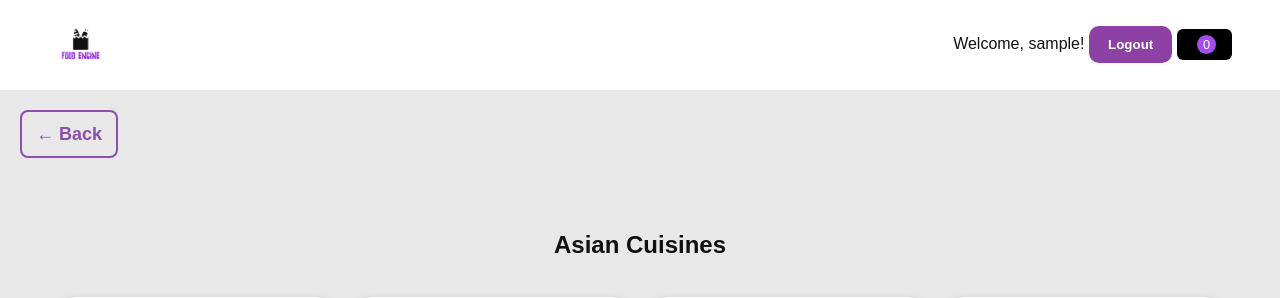
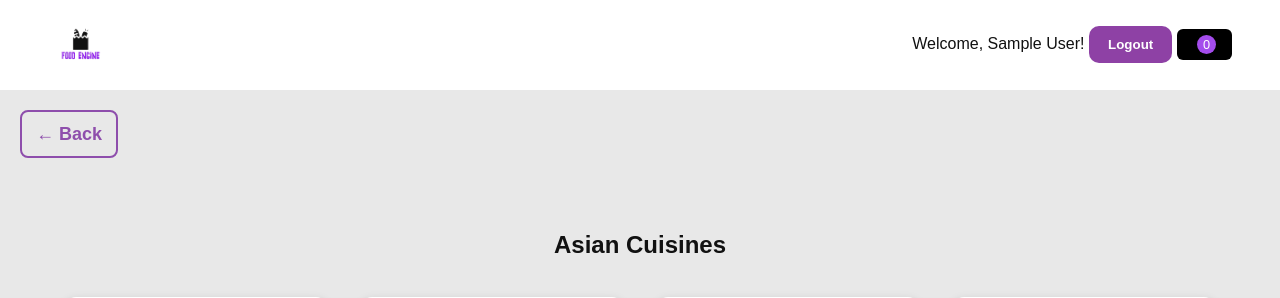
Before and after one commit to officallyariana/food-ordering-website, a PHP site: page /asian.php in a window 1280 px wide. Shown: the top 298 px of the page. Run offline with PHP 8.4, Linux system fonts and the light colour scheme; the visitor is signed in with stand-in values (Sample User, id 1).

Commit message:
Use 'full_name' session variable for user
Replaces usage of $_SESSION['user'] with $_SESSION['full_name'] in american.php, asian.php, caribbean.php, and hispanic.php to standardize user identification.

```diff
--- a/american.php
+++ b/american.php
@@ -1,6 +1,6 @@
 <?php
 session_start();
-$user = $_SESSION['user'] ?? null;
+$user = $_SESSION['full_name'] ?? null;
 ?>
 <!DOCTYPE html>
 <html lang="en">
--- a/asian.php
+++ b/asian.php
@@ -1,6 +1,6 @@
 <?php
 session_start();
-$user = $_SESSION['user'] ?? null;
+$user = $_SESSION['full_name'] ?? null;
 ?>
 <!DOCTYPE html>
 <html lang="en">
--- a/caribbean.php
+++ b/caribbean.php
@@ -1,6 +1,6 @@
 <?php
 session_start();
-$user = $_SESSION['user'] ?? null;
+$user = $_SESSION['full_name'] ?? null;
 ?>
 <!DOCTYPE html>
 <html lang="en">
--- a/hispanic.php
+++ b/hispanic.php
@@ -1,6 +1,6 @@
 <?php
 session_start();
-$user = $_SESSION['user'] ?? null;
+$user = $_SESSION['full_name'] ?? null;
 ?>
 <!DOCTYPE html>
 <html lang="en">
```
